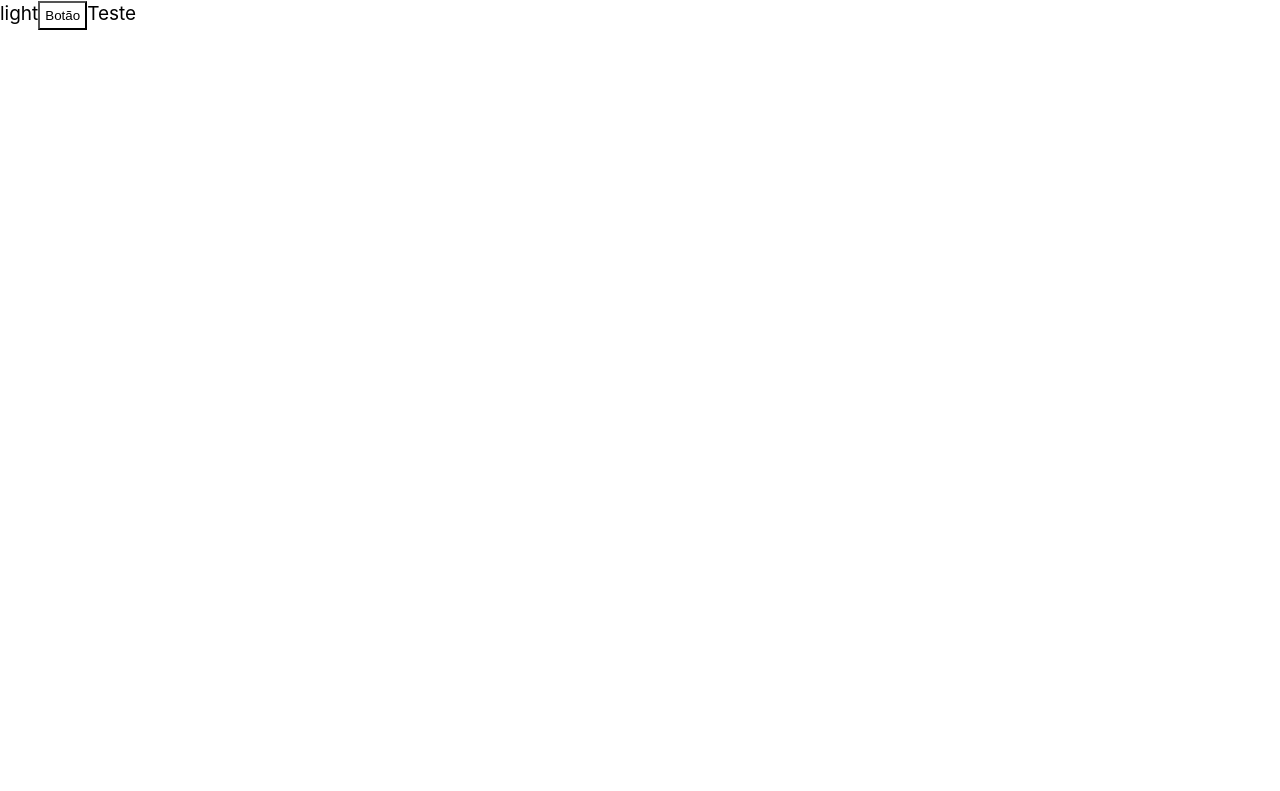
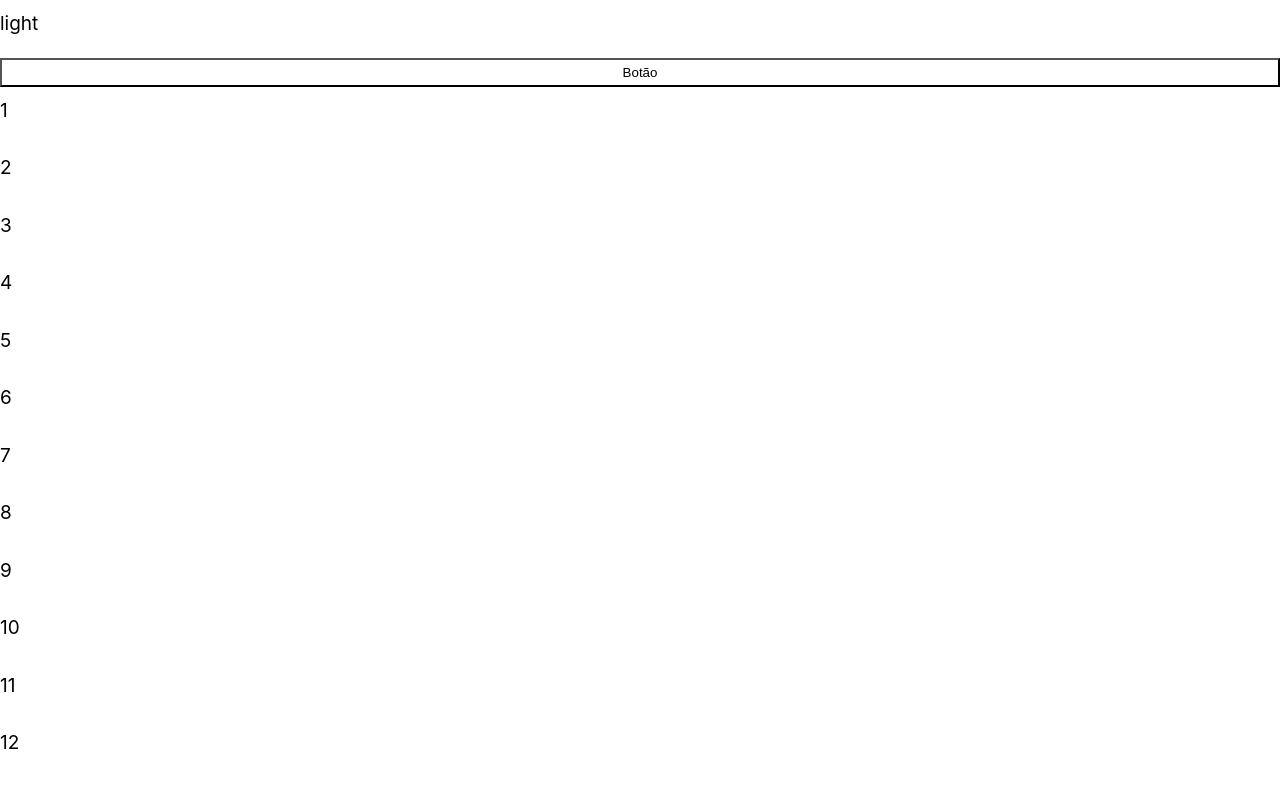
Before and after one commit to LuigiVanin/ac-calendar, a React (Vite) app: page / in a window 1280 px wide. Shown: the top 791 px of the page. Built offline with nearby package versions, Linux system fonts and the light colour scheme.

Commit message:
starting to create the calendar module

```diff
--- a/src/App.tsx
+++ b/src/App.tsx
@@ -1,8 +1,9 @@
 import "./App.css";
 import { css } from "../stitches.config";
-import { Props } from "./types/props";
-import React, { useContext } from "react";
 import { ThemeContext } from "./context/ThemeContext";
+import { Text } from "./components/typography/Typography";
+import { useContext } from "react";
+import { Month } from "./helpers/calendar";
 
 const button = css({
     backgroundColor: "$loContrast",
@@ -11,23 +12,18 @@ const button = css({
     color: "$hiContrast",
 });
 
-const text = css({
-    color: "$hiContrast",
-    fontSize: "$4",
-});
-
-const Text: React.FC<Props> = ({ children }) => {
-    return <span className={text()}>{children}</span>;
-};
-
 const wrapper = css({
     width: "100%",
     minHeight: "100vh",
     backgroundColor: "$loContrast",
+    display: "flex",
+    flexDirection: "column",
 });
 
 function App() {
     const { theme, cycleTheme } = useContext(ThemeContext);
+
+    const month = Month.CurrentMonth();
 
     return (
         <div className={wrapper()}>
@@ -35,7 +31,10 @@ function App() {
             <button className={button()} onClick={() => cycleTheme()}>
                 <span>Botão</span>
             </button>
-            <Text>Teste</Text>
+            {month.days.map((day) => {
+                return <Text>{day.getDay()}</Text>;
+            })}
+            _
         </div>
     );
 }
--- /dev/null
+++ b/src/components/typography/Typography.tsx
@@ -0,0 +1,13 @@
+import { Props } from "../../types/props";
+import { text } from "./typography.style";
+
+export type StyleTextProps = Parameters<typeof text>[0] & {
+    as?: React.ElementType;
+};
+
+interface TextProps extends Props, StyleTextProps {}
+
+export const Text: React.FC<TextProps> = ({ children, as = "p", ...props }) => {
+    const Element = as;
+    return <Element className={text({ ...props })}>{children}</Element>;
+};
--- /dev/null
+++ b/src/components/typography/index.ts
@@ -0,0 +1,2 @@
+export * from "./typography.style";
+export * from "./Typography.tsx";
--- /dev/null
+++ b/src/components/typography/typography.style.ts
@@ -0,0 +1,46 @@
+import { css } from "@stitches/core";
+
+export const text = css({
+    color: "$hiContrast",
+    fontSize: "$4",
+    marginTop: "$md",
+    variants: {
+        color: {
+            normal: {
+                background: "transparent",
+                color: "$hiContrast",
+            },
+        },
+        fontSizes: {
+            sm: {
+                fontSize: "$1",
+            },
+            md: {
+                fontSize: "$2",
+            },
+            lg: {
+                fontSize: "$3",
+            },
+            xl: {
+                fontSize: "$4",
+            },
+            "2xl": {
+                fontSize: "$5",
+            },
+            "3xl": {
+                fontSize: "$6",
+            },
+        },
+        align: {
+            center: {
+                textAlign: "center",
+            },
+            left: {
+                textAlign: "left",
+            },
+            right: {
+                textAlign: "right",
+            },
+        },
+    },
+});
--- /dev/null
+++ b/src/helpers/calendar.ts
@@ -0,0 +1,114 @@
+import moment from "moment";
+
+interface IDay {
+    getMonth(): number;
+    getDay(): number;
+    getWeekday(): number;
+    getCurrentDiffDays(day?: Date): number;
+}
+
+export interface Member {
+    name: string;
+    nickname: string;
+    birthday: `${number}-${number}-${number}`;
+    email: string;
+    phone: string;
+}
+
+export abstract class AbstractDay implements IDay {
+    month: number;
+    day: number;
+    weekday: number;
+    date: moment.Moment;
+
+    constructor(date: `${number}-${number}-${number}`) {
+        this.date = moment(date);
+        this.month = this.date.month();
+        this.day = this.date.date();
+        this.weekday = this.date.weekday();
+    }
+
+    getMonth() {
+        return this.month;
+    }
+
+    getDay() {
+        return this.day;
+    }
+
+    getWeekday() {
+        return this.weekday;
+    }
+
+    getCurrentDiffDays(day?: Date) {
+        const today = day || new Date();
+        const date1 = moment(today);
+        return date1.diff(moment(this.date), "days");
+    }
+}
+
+export class Birthday extends AbstractDay {
+    private member: Member;
+    constructor(member: Member) {
+        super(member.birthday);
+        this.member = member;
+    }
+
+    getPerson() {
+        return this.member;
+    }
+
+    getCurrentDiffDays(day?: Date) {
+        const today = day || new Date();
+        const date1 = moment(today);
+        return date1.diff(moment(this.member.birthday), "days");
+    }
+}
+
+export class Day extends AbstractDay {
+    birtdays: Birthday[] = [];
+
+    constructor(date: `${number}-${number}-${number}`) {
+        super(date);
+        this.birtdays = [];
+    }
+
+    addBirthday(birthday: Birthday) {
+        this.birtdays.push(birthday);
+    }
+
+    getCurrentDiffDays(day?: Date) {
+        const today = day || new Date();
+        const date1 = moment(today);
+        return date1.diff(this.date, "days");
+    }
+
+    getBirthdays() {
+        return this.birtdays;
+    }
+}
+
+export class Month {
+    days: Day[] = [];
+
+    constructor(month: number, year: number) {
+        const date = moment(`${year}-${month}-01`);
+        const daysInMonth = date.daysInMonth();
+        for (let i = 1; i <= daysInMonth; i++) {
+            this.days.push(new Day(`${year}-${month}-${i}`));
+        }
+    }
+
+    static MonthByDate(date: Date): Month {
+        const month = date.getMonth() + 1;
+        const year = date.getFullYear();
+        return new Month(month, year);
+    }
+
+    static CurrentMonth(): Month {
+        const date = new Date();
+        const month = date.getMonth() + 1;
+        const year = date.getFullYear();
+        return new Month(month, year);
+    }
+}
--- a/stitches.config.ts
+++ b/stitches.config.ts
@@ -37,6 +37,8 @@ export const {
             2: "13px",
             3: "16px",
             4: "19px",
+            5: "23px",
+            6: "26px",
         },
     },
 });
```
Also changed, not shown: src/config/data.ts (added, +18 -0 lines).
